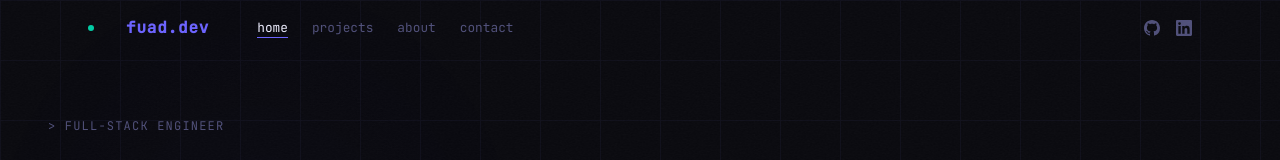
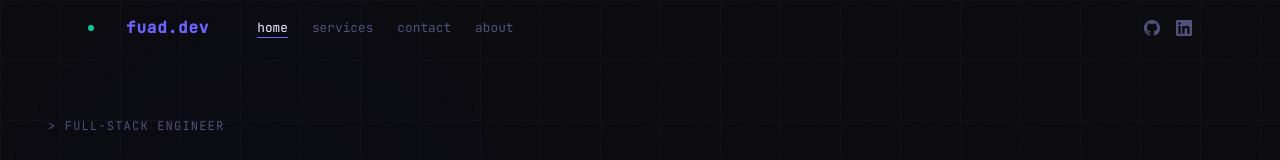
Before and after one commit to Fuad-Haque/fuad-portfolio-website, a Next.js app in the folder frontend/: page / in a window 1280 px wide. Shown: the top 160 px of the page. Built offline with nearby package versions, Linux system fonts and the light colour scheme; no server answers.

Commit message:
feat: update nav — services, reorder links

```diff
--- a/frontend/src/components/layout/Navbar.tsx
+++ b/frontend/src/components/layout/Navbar.tsx
@@ -5,9 +5,9 @@ import { usePathname } from "next/navigation"
 
 const navLinks = [
   { href: "/", label: "home" },
-  { href: "/projects", label: "projects" },
+  { href: "/services", label: "services" },
+  { href: "/contact", label: "contact" },
   { href: "/about", label: "about" },
-  { href: "/contact", label: "contact" },
 ]
 
 const GithubSVG = () => <svg width="16" height="16" viewBox="0 0 24 24" fill="currentColor"><path d="M12 0C5.37 0 0 5.37 0 12c0 5.31 3.435 9.795 8.205 11.385.6.105.825-.255.825-.57 0-.285-.015-1.23-.015-2.235-3.015.555-3.795-.735-4.035-1.41-.135-.345-.72-1.41-1.23-1.695-.42-.225-1.02-.78-.015-.795.945-.015 1.62.87 1.845 1.23 1.08 1.815 2.805 1.305 3.495.99.105-.78.42-1.305.765-1.605-2.67-.3-5.46-1.335-5.46-5.925 0-1.305.465-2.385 1.23-3.225-.12-.3-.54-1.53.12-3.18 0 0 1.005-.315 3.3 1.23.96-.27 1.98-.405 3-.405s2.04.135 3 .405c2.295-1.56 3.3-1.23 3.3-1.23.66 1.65.24 2.88.12 3.18.765.84 1.23 1.905 1.23 3.225 0 4.605-2.805 5.625-5.475 5.925.435.375.81 1.095.81 2.22 0 1.605-.015 2.895-.015 3.3 0 .315.225.69.825.57A12.02 12.02 0 0 0 24 12c0-6.63-5.37-12-12-12z"/></svg>
@@ -32,7 +32,7 @@ export function Navbar() {
           <div className="w-1.5 h-1.5 rounded-full bg-[#00D4AA] animate-pulse" />
           {tooltip && <div className="absolute left-4 top-1/2 -translate-y-1/2 font-mono text-[0.7rem] text-[#9090BB] bg-[#0D0D15] border border-[#1A1A2E] px-2 py-1 rounded-sm whitespace-nowrap">available for projects</div>}
         </div>
-        <Link href="/" className="font-mono text-[#6C63FF] font-bold tracking-wider hover:opacity-70 transition-opacity" >fuad.dev</Link>
+        <Link href="/" className="font-mono text-[#6C63FF] font-bold tracking-wider hover:opacity-70 transition-opacity">fuad.dev</Link>
         <div className="hidden md:flex items-center gap-6 ml-4">
           {navLinks.map((link) => (
             <Link key={link.href} href={link.href} className={`font-mono text-[0.8rem] transition-colors duration-150 ${pathname === link.href ? "text-[#EEEEFF] border-b border-[#6C63FF]" : "text-[#50507A] hover:text-[#9090BB]"}`}>{link.label}</Link>
```
